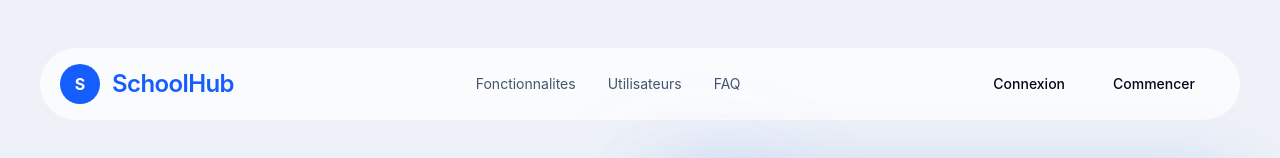
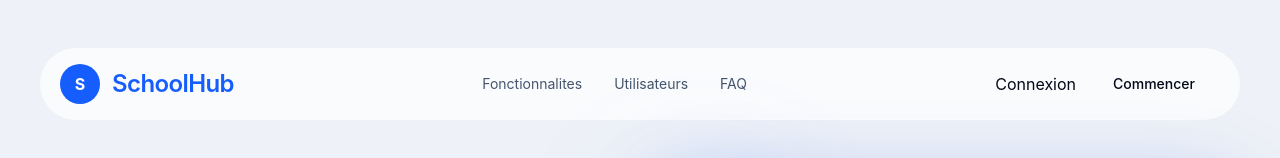
Before and after one commit to rudney5000/school-management, a React (Vite) app in the folder frontend/: page / in a window 1280 px wide. Shown: the top 158 px of the page. Built offline with nearby package versions, Linux system fonts and the light colour scheme.

Commit message:
feat: added login link

```diff
--- a/frontend/src/pages/home/HomePage.tsx
+++ b/frontend/src/pages/home/HomePage.tsx
@@ -103,9 +103,9 @@ export function HomePage() {
                     </div>
 
                     <div className="flex items-center gap-3">
-                        <Button variant="ghost" className="rounded-full">
+                        <Link to="/login" className="rounded-full">
                             Connexion
-                        </Button>
+                        </Link>
                         <Button className="rounded-full px-6">Commencer</Button>
                     </div>
                 </nav>
```
